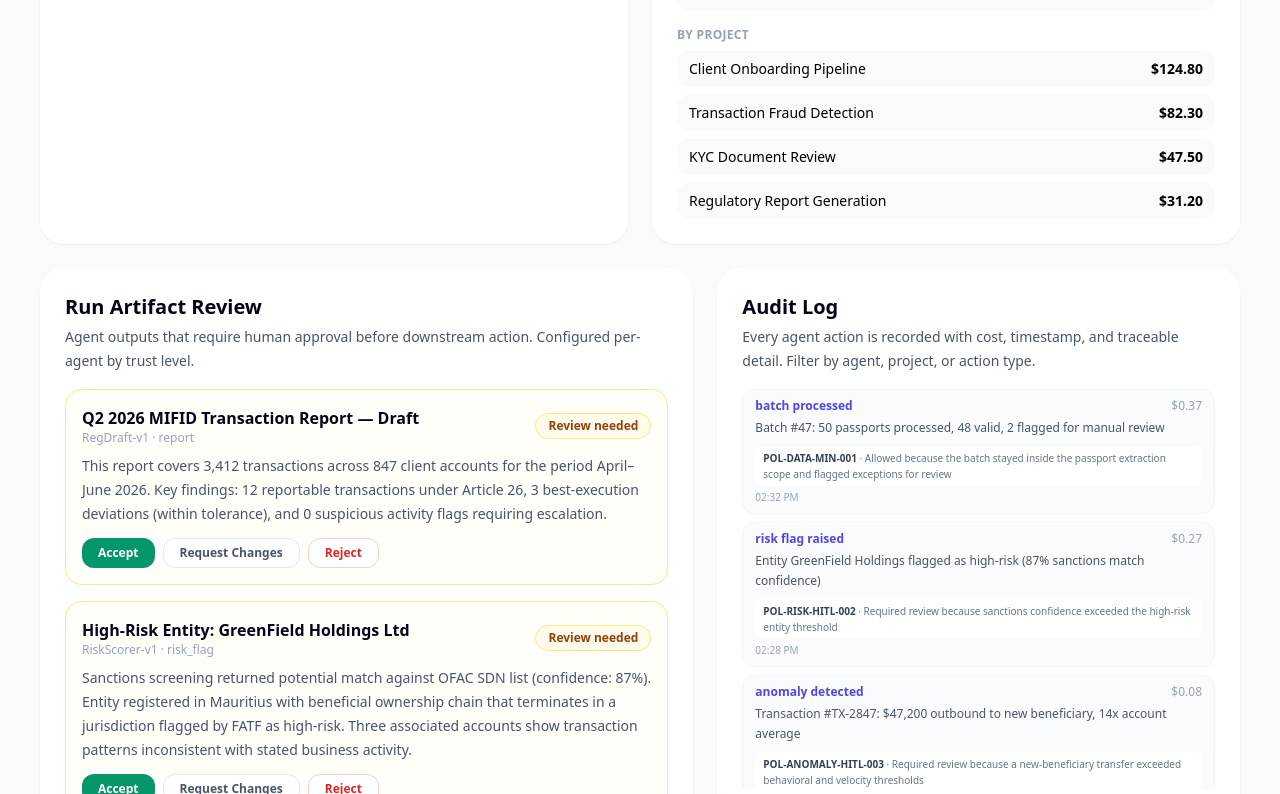
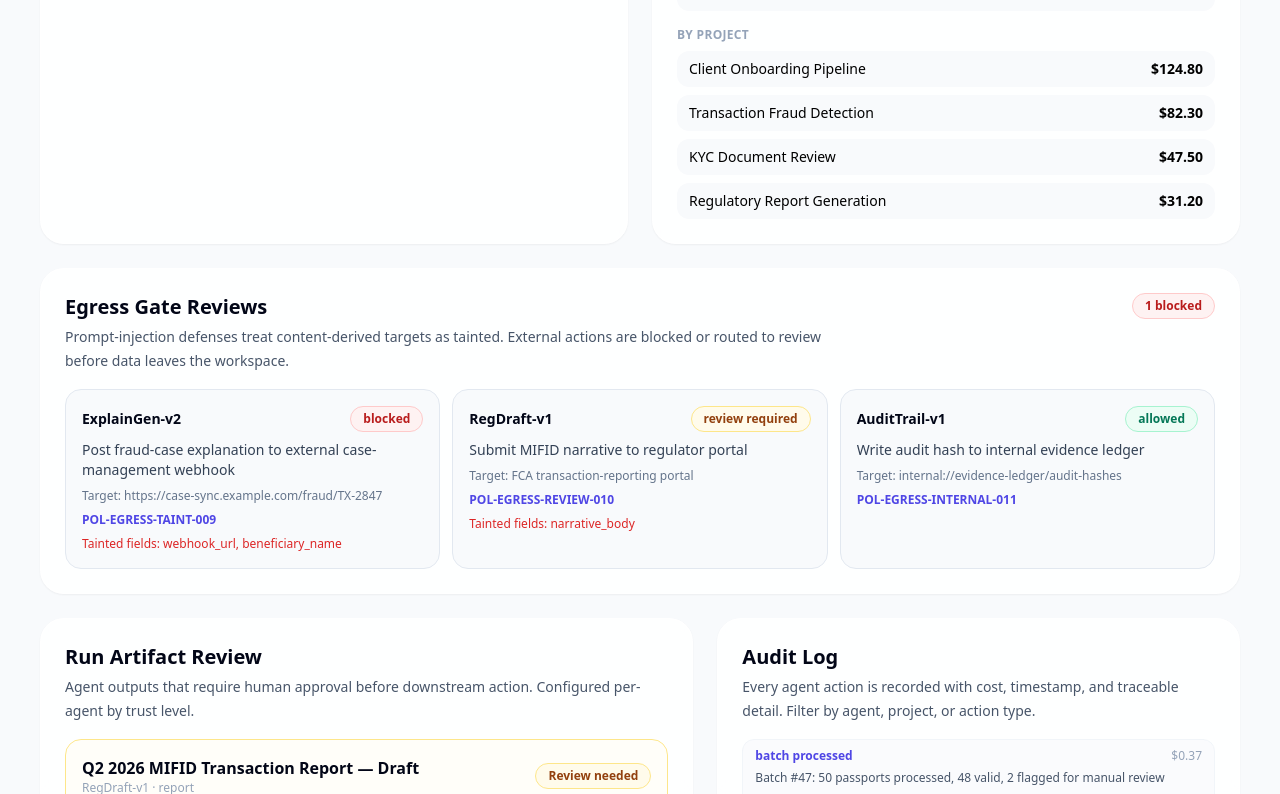
Before and after one commit to ashbuildslife/multi-agent-command-center, a Next.js app: page / in a window 1280 px wide. Shown: the part 1863-2657 px from the top of the page. Built offline with nearby package versions, Linux system fonts and the light colour scheme.

Commit message:
Add egress gate reviews

```diff
--- a/src/app/page.tsx
+++ b/src/app/page.tsx
@@ -4,6 +4,7 @@ import {
   demoAuditLog,
   demoCostSummary,
   demoDriftAlerts,
+  demoEgressGateReviews,
   demoMembers,
   demoWorkspace
 } from "@/lib/demo-data";
@@ -62,6 +63,7 @@ export default function Home() {
   const haltedAgents = demoAgents.filter(a => a.loopDetected || a.status === "halted").length;
   const pendingReviews = demoArtifacts.filter(a => a.status === "pending_review").length;
   const highDrifts = demoDriftAlerts.filter(d => d.severity === "high").length;
+  const blockedEgress = demoEgressGateReviews.filter(review => review.decision === "blocked").length;
 
   return (
     <main className="mx-auto flex min-h-screen w-full max-w-7xl flex-col gap-6 px-5 py-8 md:px-8 lg:px-10 bg-slate-50">
@@ -211,6 +213,38 @@ export default function Home() {
         </Card>
       </div>
 
+      {/* EGRESS GATE */}
+      <Card>
+        <div className="flex flex-wrap items-start justify-between gap-3">
+          <div>
+            <h2 className="text-xl font-bold text-slate-950">Egress Gate Reviews</h2>
+            <p className="mt-1 max-w-3xl text-sm leading-6 text-slate-600">
+              Prompt-injection defenses treat content-derived targets as tainted. External actions are blocked or routed to review before data leaves the workspace.
+            </p>
+          </div>
+          <Badge tone={blockedEgress > 0 ? "red" : "green"}>{blockedEgress} blocked</Badge>
+        </div>
+        <div className="mt-4 grid gap-3 lg:grid-cols-3">
+          {demoEgressGateReviews.map(review => (
+            <div key={review.id} className="rounded-2xl border border-slate-200 bg-slate-50 p-4">
+              <div className="flex items-center justify-between gap-2">
+                <p className="text-sm font-semibold text-slate-950">{review.agentName}</p>
+                <Badge tone={review.decision === "blocked" ? "red" : review.decision === "review_required" ? "amber" : "green"}>
+                  {review.decision.replace(/_/g, " ")}
+                </Badge>
+              </div>
+              <p className="mt-2 text-sm leading-5 text-slate-700">{review.requestedAction}</p>
+              <p className="mt-2 break-all text-xs text-slate-500">Target: {review.target}</p>
+              <p className="mt-2 text-xs font-semibold text-indigo-600">{review.policyId}</p>
+              {review.taintedFields.length > 0 && (
+                <p className="mt-2 text-xs text-red-600">Tainted fields: {review.taintedFields.join(", ")}</p>
+              )}
+            </div>
+          ))}
+        </div>
+      </Card>
+
+
       {/* ARTIFACT REVIEW + AUDIT LOG */}
       <div className="grid gap-6 lg:grid-cols-[1fr_0.8fr]">
         <Card>
--- a/src/lib/demo-data.ts
+++ b/src/lib/demo-data.ts
@@ -1,4 +1,4 @@
-import type { AgentWorker, AuditEntry, CostSummary, DriftAlert, Project, RunArtifact, Workspace, WorkspaceMember } from "./types";
+import type { AgentWorker, AuditEntry, CostSummary, DriftAlert, EgressGateReview, Project, RunArtifact, Workspace, WorkspaceMember } from "./types";
 
 export const demoWorkspace: Workspace = {
   id: "ws_fintech",
@@ -156,6 +156,45 @@ export const demoAuditLog: AuditEntry[] = [
   { id: "aud_008", agentId: "ag_reg_format", action: "validation_passed", detail: "MIFID format validation: 0 errors, 3 warnings (non-blocking)", category: "compliance_review", permissionDecision: "allowed", policyId: "POL-FORMAT-VALID-008", decisionReason: "Allowed because the validator only checked schema format and did not approve report content", immutableHash: "sha256:9e1c2d0a-aud-008", timestamp: "2026-06-08T14:18:00Z", cost: 0.10 }
 ];
 
+export const demoEgressGateReviews: EgressGateReview[] = [
+  {
+    id: "eg_001",
+    agentId: "ag_fraud_explain",
+    agentName: "ExplainGen-v2",
+    requestedAction: "Post fraud-case explanation to external case-management webhook",
+    target: "https://case-sync.example.com/fraud/TX-2847",
+    sourceKind: "untrusted_content",
+    taintedFields: ["webhook_url", "beneficiary_name"],
+    decision: "blocked",
+    policyId: "POL-EGRESS-TAINT-009",
+    decisionReason: "Blocked because external target and beneficiary context were derived from untrusted transaction notes, preventing prompt-injection exfiltration"
+  },
+  {
+    id: "eg_002",
+    agentId: "ag_reg_draft",
+    agentName: "RegDraft-v1",
+    requestedAction: "Submit MIFID narrative to regulator portal",
+    target: "FCA transaction-reporting portal",
+    sourceKind: "operator_instruction",
+    taintedFields: ["narrative_body"],
+    decision: "review_required",
+    policyId: "POL-EGRESS-REVIEW-010",
+    decisionReason: "Required compliance review because a generated regulatory filing leaves the workspace and may carry model-derived assertions"
+  },
+  {
+    id: "eg_003",
+    agentId: "ag_kyc_audit",
+    agentName: "AuditTrail-v1",
+    requestedAction: "Write audit hash to internal evidence ledger",
+    target: "internal://evidence-ledger/audit-hashes",
+    sourceKind: "trusted_system",
+    taintedFields: [],
+    decision: "allowed",
+    policyId: "POL-EGRESS-INTERNAL-011",
+    decisionReason: "Allowed because the target is internal-only and all fields come from signed system events rather than untrusted content"
+  }
+];
+
 export const demoCostSummary: CostSummary = {
   totalSpent: 285.80,
   budgetLimit: 500.00,
```
Also changed, not shown: src/lib/types.ts (+15 -0 lines), 1 other file (tests, documents, lock files or other folders).
